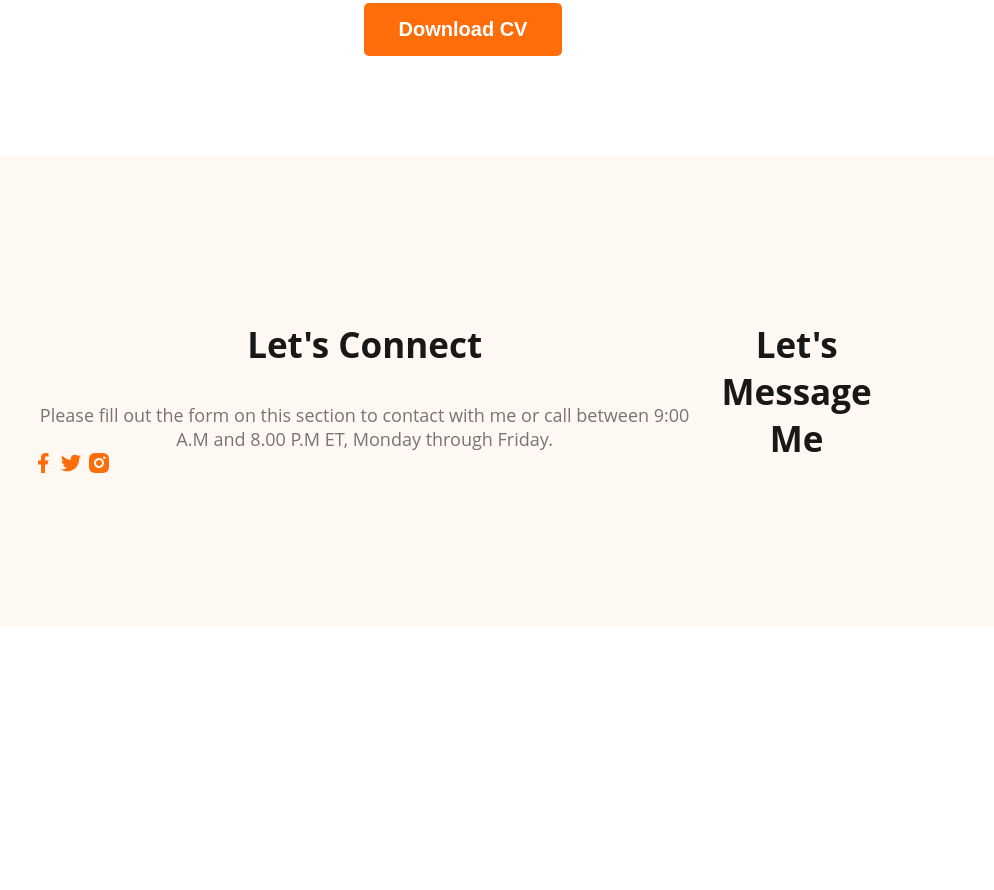
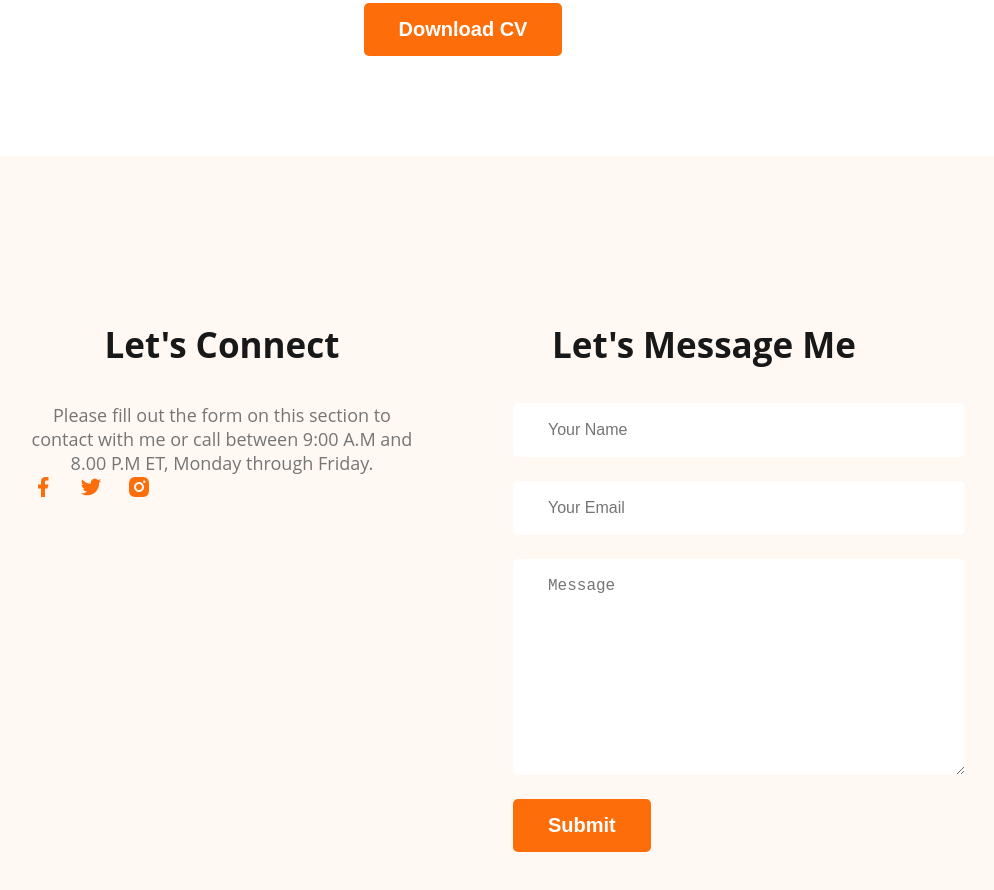
Before and after one commit to shakurShirajul/web-dev-portfolio, a plain HTML site: page index.html in a window 1280 px wide. Shown: the part 3235-4125 px from the top of the page, without its empty margins (177-1171 px from the left). Before the commit the page ends 3870 px from the top, so only its background shows below. Drawn offline with Linux system fonts and the light colour scheme; files whose address does not match are found by name.

Commit message:
footer finish

```diff
--- a/index.html
+++ b/index.html
@@ -165,6 +165,12 @@
         </div>
         <div class="footer-column">
             <h3 class="section-title">Let's Message Me</h3>
+            <form action="" class="contact">
+                <input type="text"  placeholder="Your Name">
+                <input type="email" placeholder="Your Email">
+                <textarea name="" id="" cols="30" rows="10" placeholder="Message"></textarea>
+                <input type="submit" value="Submit" class="btn-primary">
+            </form>
         </div>
     </footer>
 </body>
--- a/styles/style.css
+++ b/styles/style.css
@@ -157,14 +157,14 @@ main section {
     gap: 50px;
 }
 
-.resume-item-title{
+.resume-item-title {
     color: #474747;
     font-size: 25px;
     font-weight: 700;
     margin-bottom: 10px;
 }
 
-.resume-item-institute{
+.resume-item-institute {
     margin-bottom: 20px;
     margin-top: 0px;
 }
@@ -174,18 +174,41 @@ main section {
     color: #757575;
 }
 
-.resume-container hr{
+.resume-container hr {
     margin: 30px;
 }
-.download-cv{
+
+.download-cv {
     text-align: center;
     margin-top: 50px;
 }
 
 /* Footer Style */
-footer{
+footer {
     display: flex;
+    gap: 100px;
     background-color: #FFF8F3;
     margin-top: 100px;
     padding: 130px 200px;
 }
+
+.footer-column {
+    width: 50%;
+}
+
+.contact input[type="text"],
+input[type="email"],
+textarea {
+    display: block;
+    margin-bottom: 24px;
+    padding: 18px 35px;
+    font-size: 16px;
+    color: #757575;
+    border-radius: 5px;
+    background-color: white;
+    border: 0;
+    width: 100%;
+}
+.social-links a {
+    margin-right: 20px;
+}
```
